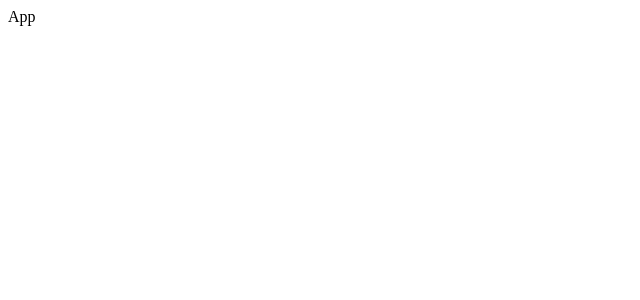
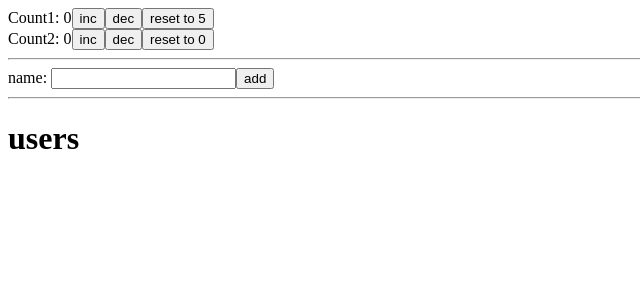
Before and after one commit to AndriyIvaniukh/react_okten, a React (Create React App) app: page / in a window 1280 px wide. Shown: the top 300 px of the page, without its empty margins (0-640 px from the left). Built offline with nearby package versions, Linux system fonts and the light colour scheme.

Commit message:
react lesson7 redux class all

```diff
--- a/package.json
+++ b/package.json
@@ -9,7 +9,9 @@
     "react": "^18.0.0",
     "react-dom": "^18.0.0",
     "react-scripts": "5.0.1",
-    "web-vitals": "^2.1.4"
+    "web-vitals": "^2.1.4",
+    "react-redux": "^8.0.1",
+    "@reduxjs/toolkit": "^1.8.1"
   },
   "scripts": {
     "start": "react-scripts start",
--- a/src/App.js
+++ b/src/App.js
@@ -1,9 +1,12 @@
 import React from 'react';
+import {Counters, Users} from "./components";
 
 const App = () => {
     return (
         <div>
-            App
+            <Counters/>
+            <hr/>
+            <Users/>
         </div>
     );
 };
--- /dev/null
+++ b/src/components/Counters.js
@@ -0,0 +1,29 @@
+import React from 'react';
+import {useDispatch, useSelector} from "react-redux";
+import {counterActions} from "../redux";
+
+const Counters = () => {
+
+    const state = useSelector(state => state.counter);
+    const dispatch = useDispatch();
+
+    return (
+        <div>
+            <div>
+                Count1: {state.count1}
+                <button onClick={()=>dispatch(counterActions.incCount1())}>inc</button>
+                <button onClick={()=>dispatch(counterActions.decCount1())}>dec</button>
+                <button onClick={()=>dispatch(counterActions.resetCount1(5))}>reset to 5</button>
+            </div>
+            <div>
+                Count2: {state.count2}
+                <button onClick={()=>dispatch(counterActions.incCount2())}>inc</button>
+                <button onClick={()=>dispatch(counterActions.decCount2())}>dec</button>
+                <button onClick={()=>dispatch(counterActions.resetCount2())}>reset to  0</button>
+            </div>
+
+        </div>
+    );
+};
+
+export {Counters};
--- /dev/null
+++ b/src/components/User.js
@@ -0,0 +1,17 @@
+import React from 'react';
+import {useDispatch} from "react-redux";
+import {userActions} from "../redux";
+
+const User = ({user}) => {
+
+    const dispatch =useDispatch();
+
+    return (
+        <div>
+            {user.id} --- {user.name}
+            <button onClick={()=>dispatch(userActions.deleteById({id:user.id}))}>delete</button>
+        </div>
+    );
+};
+
+export {User};
--- /dev/null
+++ b/src/components/Users.js
@@ -0,0 +1,28 @@
+import React, {useRef} from 'react';
+import {useDispatch, useSelector} from "react-redux";
+import {userActions} from "../redux";
+import {User} from "./User";
+
+const Users = () => {
+
+    const state = useSelector(state => state.users);
+    const dispatch = useDispatch();
+
+    const userRef = useRef();
+    return (
+        <div>
+            <label>name: <input type="text" ref={userRef}/></label>
+            <button onClick={() => {
+                dispatch(userActions.add({user: userRef.current.value}));
+                userRef.current.value = '';
+            }}>add
+            </button>
+
+            <hr/>
+            <h1>users</h1>
+            {state.users.map(user => <User key={user.id} user={user}/>)}
+        </div>
+    );
+};
+
+export {Users};
--- /dev/null
+++ b/src/components/index.js
@@ -0,0 +1,3 @@
+export * from './Counters';
+export * from './Users';
+export * from './User';
--- a/src/index.js
+++ b/src/index.js
@@ -1,10 +1,15 @@
 import React from 'react';
 import ReactDOM from 'react-dom/client';
 import {App} from './App';
+import {Provider} from "react-redux";
+
+import store from "./redux/store";
 
 const root = ReactDOM.createRoot(document.getElementById('root'));
 root.render(
-  // <React.StrictMode>
-    <App />
-  // </React.StrictMode>
+    // <React.StrictMode>
+    <Provider store={store}>
+        <App/>
+    </Provider>
+    // </React.StrictMode>
 );
--- /dev/null
+++ b/src/redux/index.js
@@ -0,0 +1,2 @@
+export * from './store';
+export * from './slices';
--- /dev/null
+++ b/src/redux/slices/counter.slices.js
@@ -0,0 +1,44 @@
+import {createSlice} from "@reduxjs/toolkit";
+
+const initialState ={
+    count1: 0,
+    count2: 0,
+}
+const counterSlice = createSlice({
+   name: 'counterSlice',
+   initialState,
+   reducers:{
+       incCount1: (state) => {
+           state.count1 +=1;
+       },
+       decCount1: (state) => {
+           state.count1 -=1;
+       },
+       resetCount1: (state,action) => {
+           state.count1 = action.payload || 0;
+       },
+       incCount2: (state) => {
+           state.count2 +=1;
+       },
+       decCount2: (state) => {
+           state.count2 -=1;
+       },
+       resetCount2: (state,action) => {
+           state.count2 = action.payload || 0;
+       }
+
+   }
+});
+
+const {reducer: counterReducer, actions:{incCount1,decCount1,resetCount1,incCount2,resetCount2,decCount2}} = counterSlice;
+
+export default counterReducer;
+
+export const counterActions = {
+    incCount1,
+    decCount1,
+    resetCount1,
+    incCount2,
+    decCount2,
+    resetCount2
+}
--- /dev/null
+++ b/src/redux/slices/index.js
@@ -0,0 +1,2 @@
+export * from "./counter.slices";
+export * from "./user.slice";
--- /dev/null
+++ b/src/redux/slices/user.slice.js
@@ -0,0 +1,32 @@
+import {createSlice} from "@reduxjs/toolkit";
+
+const initialState = {
+    users:[]
+}
+
+const userSlice = createSlice({
+    name: 'userSlice',
+    initialState,
+    reducers: {
+        add: (state, action) => {
+            const {user} = action.payload;
+            const newUser = {id: new Date().getTime(), name: user};
+            state.users.push(newUser)
+        },
+        deleteById: (state, action) => {
+            const {id} = action.payload;
+            const deletedUser = state.users.findIndex(value => value.id === id);
+            state.users.splice(deletedUser,1);
+        }
+    }
+});
+
+
+const {reducer: userReducer, actions:{add, deleteById}} = userSlice;
+
+export default userReducer;
+
+export const userActions = {
+    add,
+    deleteById
+}
--- /dev/null
+++ b/src/redux/store.js
@@ -0,0 +1,15 @@
+import {combineReducers, configureStore} from "@reduxjs/toolkit";
+import counterReducer from "./slices/counter.slices";
+import userReducer from "./slices/user.slice";
+
+const rootReducer = combineReducers({
+    counter: counterReducer,
+    users: userReducer
+});
+
+const store = configureStore({
+    reducer: rootReducer,
+});
+
+
+export default store;
```
Also changed, not shown: 1 other file (tests, documents, lock files or other folders).
